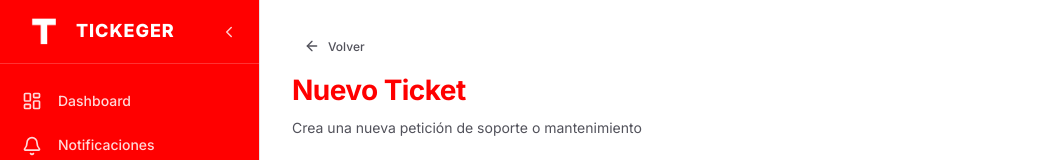
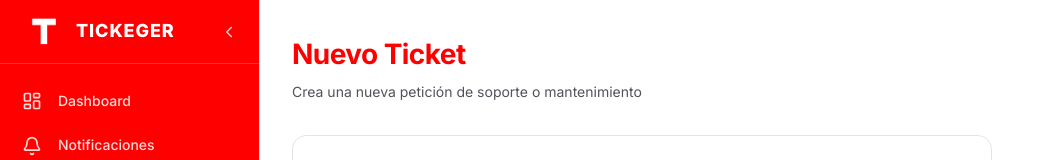
Before and after one commit to medicenalemon/tickeger-frontend, a React (Vite) app: page /tickets/new in a window 1280 px wide. Shown: the top 160 px of the page, without its empty margins (0-1055 px from the left). Built offline with nearby package versions, Linux system fonts and the light colour scheme; no server answers; sample sign-in values are in the browser's storage.

Commit message:
cambios en nuevo ticket

```diff
--- a/src/pages/CreateTicket.jsx
+++ b/src/pages/CreateTicket.jsx
@@ -1,7 +1,7 @@
 import { useState } from 'react';
 import { useNavigate } from 'react-router-dom';
 import { ticketService } from '../services/api';
-import { Send, ArrowLeft } from 'lucide-react';
+import { Send } from 'lucide-react';
 import { PRIORITY_LABELS, CATEGORY_LABELS } from '../utils/helpers';
 import toast from 'react-hot-toast';
 import './CreateTicket.css';
@@ -39,9 +39,7 @@ const CreateTicket = () => {
     <div className="page-container">
       <div className="page-header">
         <div>
-          <button className="btn btn-ghost btn-sm" onClick={() => navigate(-1)} style={{ marginBottom: 8 }}>
-            <ArrowLeft size={16} /> Volver
-          </button>
+
           <h1 className="page-title">Nuevo Ticket</h1>
           <p className="page-subtitle">Crea una nueva petición de soporte o mantenimiento</p>
         </div>
```
